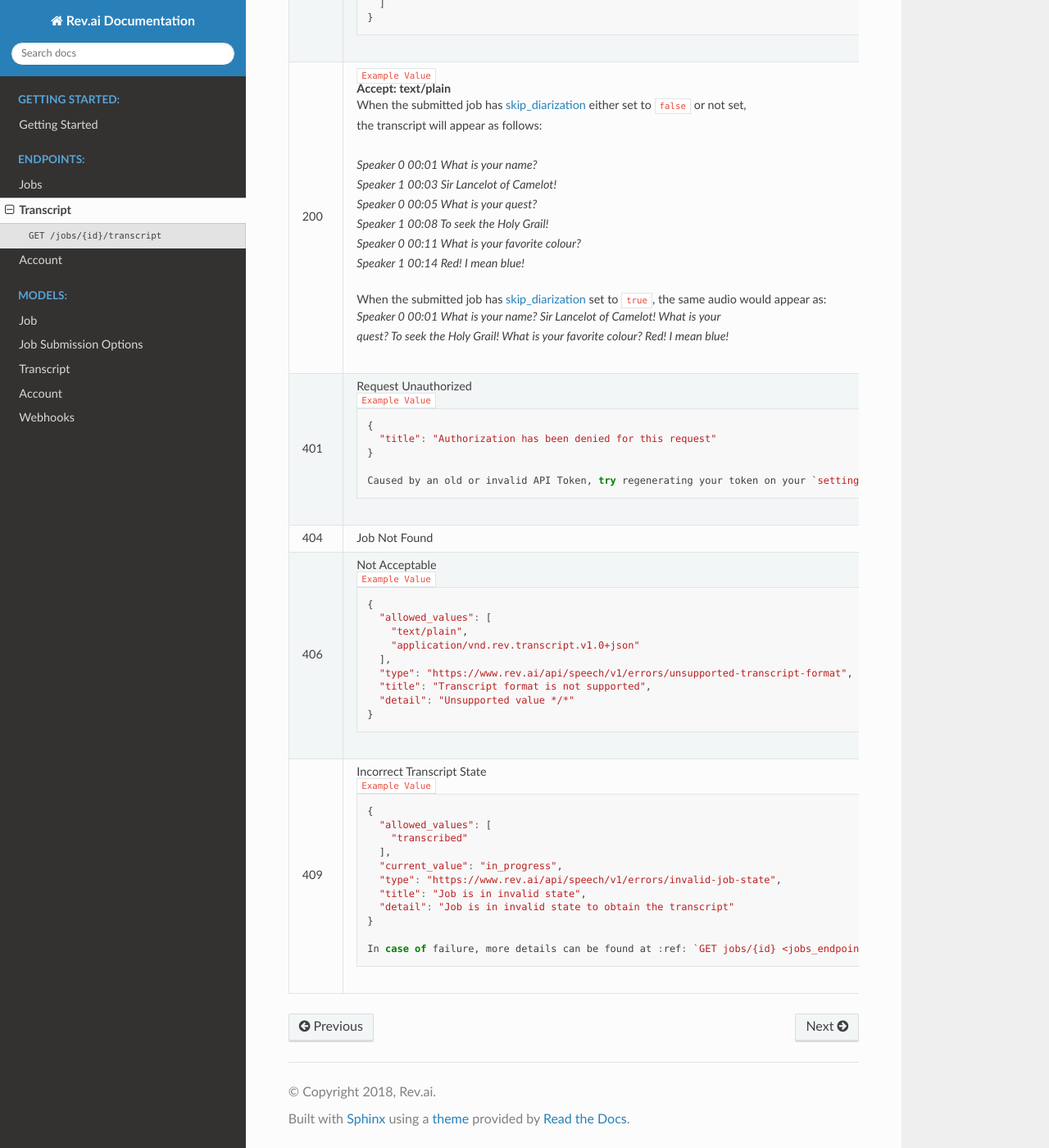
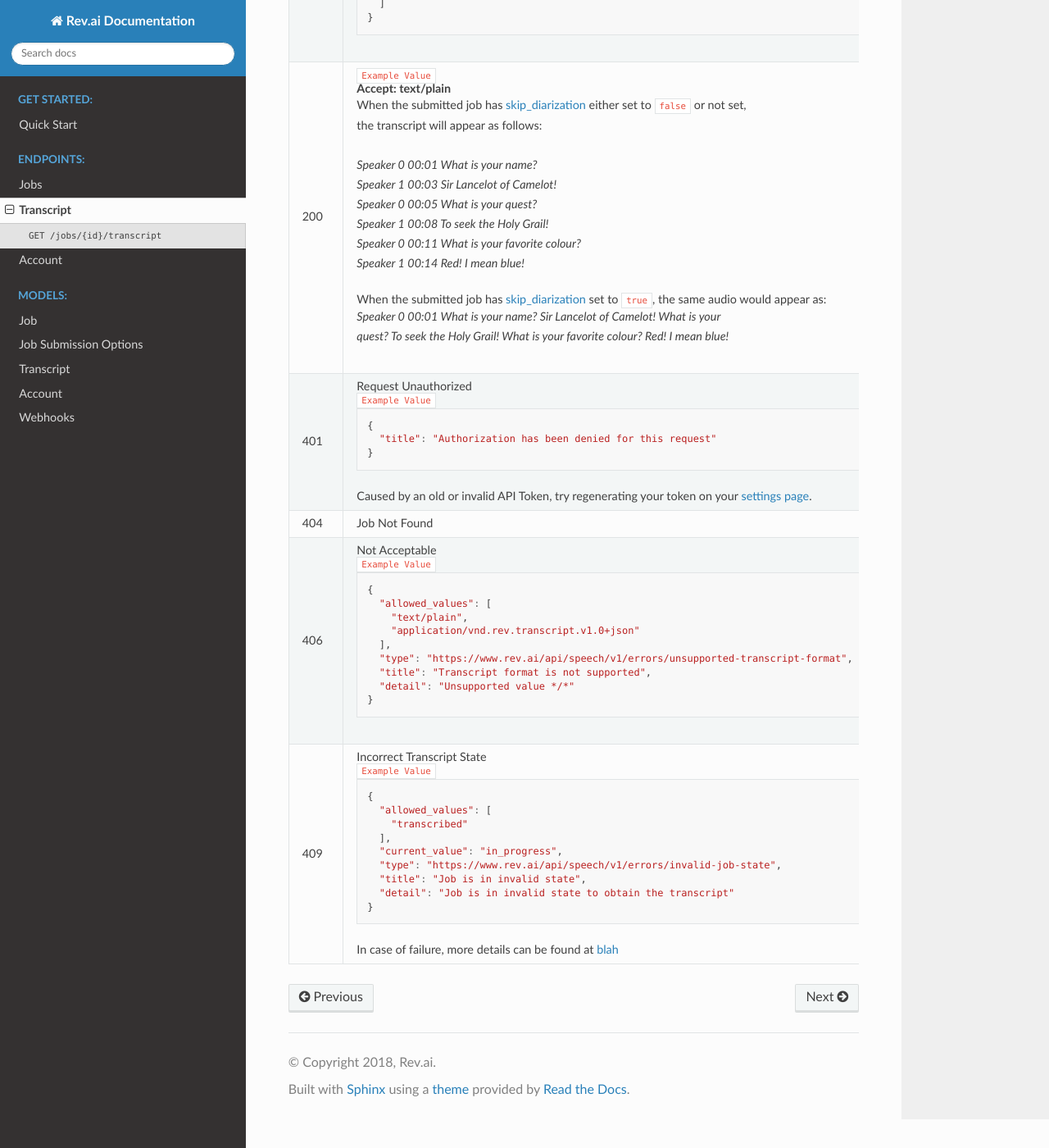
Before and after one commit to revdotcom/revspeech-api-docs, a Sphinx documentation site: the page built from source/endpoints/transcript.rst, in a window 1280 px wide and 1400 px high, scrolled down 1051 px. Shown: the whole window at 82% size. Built offline with Sphinx 7.4.7 and the Read the Docs theme 2.0.0, drawn with Linux system fonts in a browser that asks for light colours.

Commit message:
Fix linking issues

```diff
--- a/source/endpoints/account.rst
+++ b/source/endpoints/account.rst
@@ -1,3 +1,5 @@
+.. _settings page: http://www.rev.ai/settings
+
 *************
 Account
 *************
--- a/source/endpoints/transcript.rst
+++ b/source/endpoints/transcript.rst
@@ -88,7 +90,7 @@ Code                   Description
                           "title": "Authorization has been denied for this request"
                         }
 
-                        Caused by an old or invalid API Token, try regenerating your token on your `settings page`_.
+                       Caused by an old or invalid API Token, try regenerating your token on your `settings page`_.
 ---------------------- ---------------------------------------------------------------
 404                    Job Not Found
 ---------------------- ---------------------------------------------------------------
@@ -124,5 +126,5 @@ Code                   Description
                           "detail": "Job is in invalid state to obtain the transcript"
                         }
 
-                        In case of failure, more details can be found at :ref: `GET jobs/{id} <jobs_endpoint>`
+                       In case of failure, more details can be found at :ref:`blah <jobs-endpoint>`
 ====================== ===============================================================
--- a/source/index.rst
+++ b/source/index.rst
@@ -41,7 +41,7 @@ You can install it using
 
 .. toctree::
     :maxdepth: 1
-    :caption: Getting Started:
+    :caption: Get Started:
 
     quickstart
 
--- a/source/quickstart.rst
+++ b/source/quickstart.rst
@@ -1,5 +1,5 @@
 **************
-Getting Started
+Quick Start
 **************
 
 Use your API Key generated above to make calls to our API.
```
Also changed, not shown: other parts of source/endpoints/transcript.rst (+2 -0 lines), source/endpoints/jobs.rst (+6 -4 lines), source/models/transcript.rst (line endings or trailing spaces).
